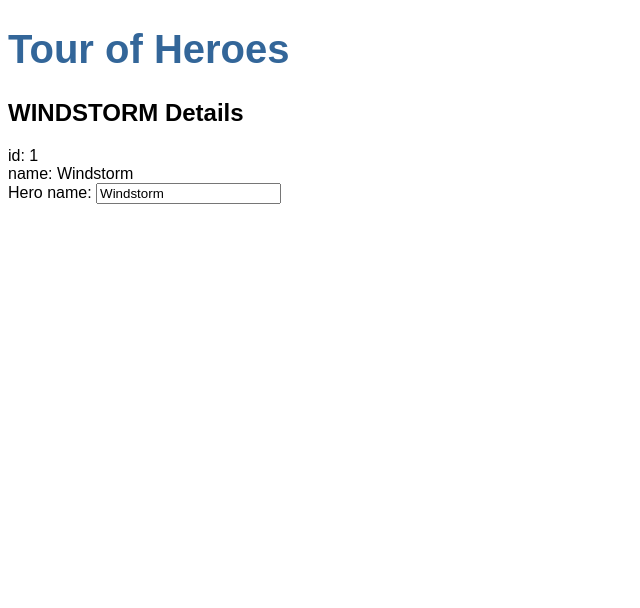
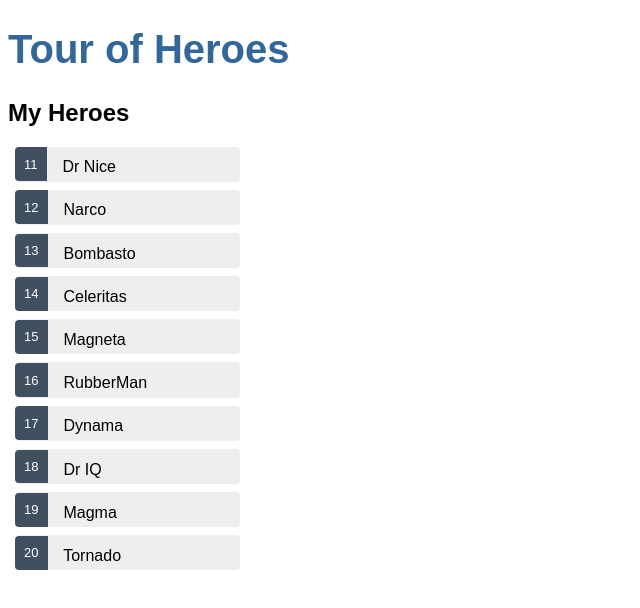
Before and after one commit to fcff94/angular-tour-of-heroes, an Angular app: page / in a window 1280 px wide. Shown: the top 608 px of the page, without its empty margins (0-640 px from the left). Built offline with nearby package versions, Linux system fonts and the light colour scheme.

Commit message:
finished displaying a list;

```diff
--- a/src/app/heroes/heroes.component.html
+++ b/src/app/heroes/heroes.component.html
@@ -1,17 +1,18 @@
-<h2>{{hero.name | uppercase}} Details</h2>
-<div>
-    <span>
-        id: {{hero.id}}
-    </span>
-</div>
+<h2>My Heroes</h2>
+<ul class="heroes">
+    <li *ngFor="let hero of heroes" (click)="onSelect(hero)" [class.selected]="hero === selectedHero">
+        <span class="badge">{{hero.id}}</span> {{hero.name}}
+    </li>
+</ul>
 
-<div>
-    <span>
-        name: {{hero.name}}
-    </span>
-</div>
 
-<div>
-    <label for="name">Hero name: </label>
-    <input id="name" [(ngModel)]="hero.name" placeholder="name">
-</div>
+<div *ngIf="selectedHero">
+
+    <h2>{{selectedHero.name | uppercase}} Details</h2>
+    <div><span>id: </span>{{selectedHero.id}}</div>
+    <div>
+      <label for="hero-name">Hero name: </label>
+      <input id="hero-name" [(ngModel)]="selectedHero.name" placeholder="name">
+    </div>
+
+  </div>
--- a/src/app/heroes/heroes.component.scss
+++ b/src/app/heroes/heroes.component.scss
@@ -0,0 +1,52 @@
+/* HeroesComponent's private CSS styles */
+.heroes {
+    margin: 0 0 2em 0;
+    list-style-type: none;
+    padding: 0;
+    width: 15em;
+  }
+  .heroes li {
+    cursor: pointer;
+    position: relative;
+    left: 0;
+    background-color: #EEE;
+    margin: .5em;
+    padding: .3em 0;
+    height: 1.6em;
+    border-radius: 4px;
+  }
+  .heroes li:hover {
+    color: #2c3a41;
+    background-color: #e6e6e6;
+    left: .1em;
+  }
+  .heroes li.selected {
+    background-color: black;
+    color: white;
+  }
+  .heroes li.selected:hover {
+    background-color: #505050;
+    color: white;
+  }
+  .heroes li.selected:active {
+    background-color: black;
+    color: white;
+  }
+  .heroes .badge {
+    display: inline-block;
+    font-size: small;
+    color: white;
+    padding: 0.8em 0.7em 0 0.7em;
+    background-color:#405061;
+    line-height: 1em;
+    position: relative;
+    left: -1px;
+    top: -4px;
+    height: 1.8em;
+    margin-right: .8em;
+    border-radius: 4px 0 0 4px;
+  }
+
+  input {
+    padding: .5rem;
+  }
--- a/src/app/heroes/heroes.component.ts
+++ b/src/app/heroes/heroes.component.ts
@@ -1,5 +1,6 @@
 import { Component, OnInit } from '@angular/core';
 import { Hero } from '../hero.interface';
+import { HEROES } from '../mock-heroes';
 
 @Component({
   selector: 'app-heroes',
@@ -8,10 +9,18 @@
 })
 export class HeroesComponent implements OnInit {
 
-  hero: Hero = {
-    id: 1,
-    name: "Windstorm"
-  };
+  heroes = HEROES;
+
+  selectedHero?: Hero;
+
+  onSelect(hero: Hero): void {
+    this.selectedHero = hero;
+  }
+
+  // hero: Hero = {
+  //   id: 1,
+  //   name: "Windstorm"
+  // };
 
   constructor() { }
 
--- /dev/null
+++ b/src/app/mock-heroes.ts
@@ -0,0 +1,14 @@
+import { Hero } from './hero.interface';
+
+export const HEROES: Hero[] = [
+  { id: 11, name: 'Dr Nice' },
+  { id: 12, name: 'Narco' },
+  { id: 13, name: 'Bombasto' },
+  { id: 14, name: 'Celeritas' },
+  { id: 15, name: 'Magneta' },
+  { id: 16, name: 'RubberMan' },
+  { id: 17, name: 'Dynama' },
+  { id: 18, name: 'Dr IQ' },
+  { id: 19, name: 'Magma' },
+  { id: 20, name: 'Tornado' }
+];
```
